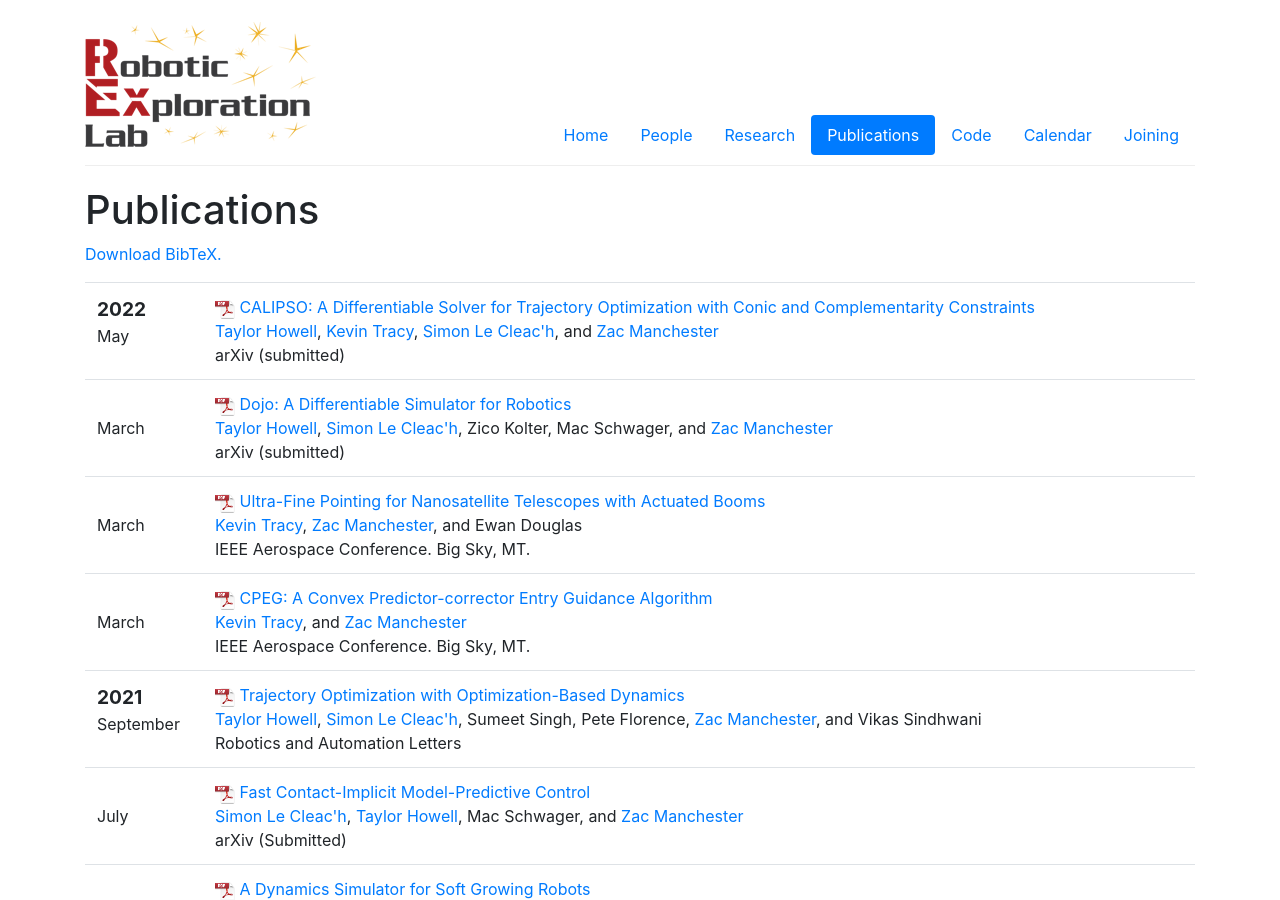
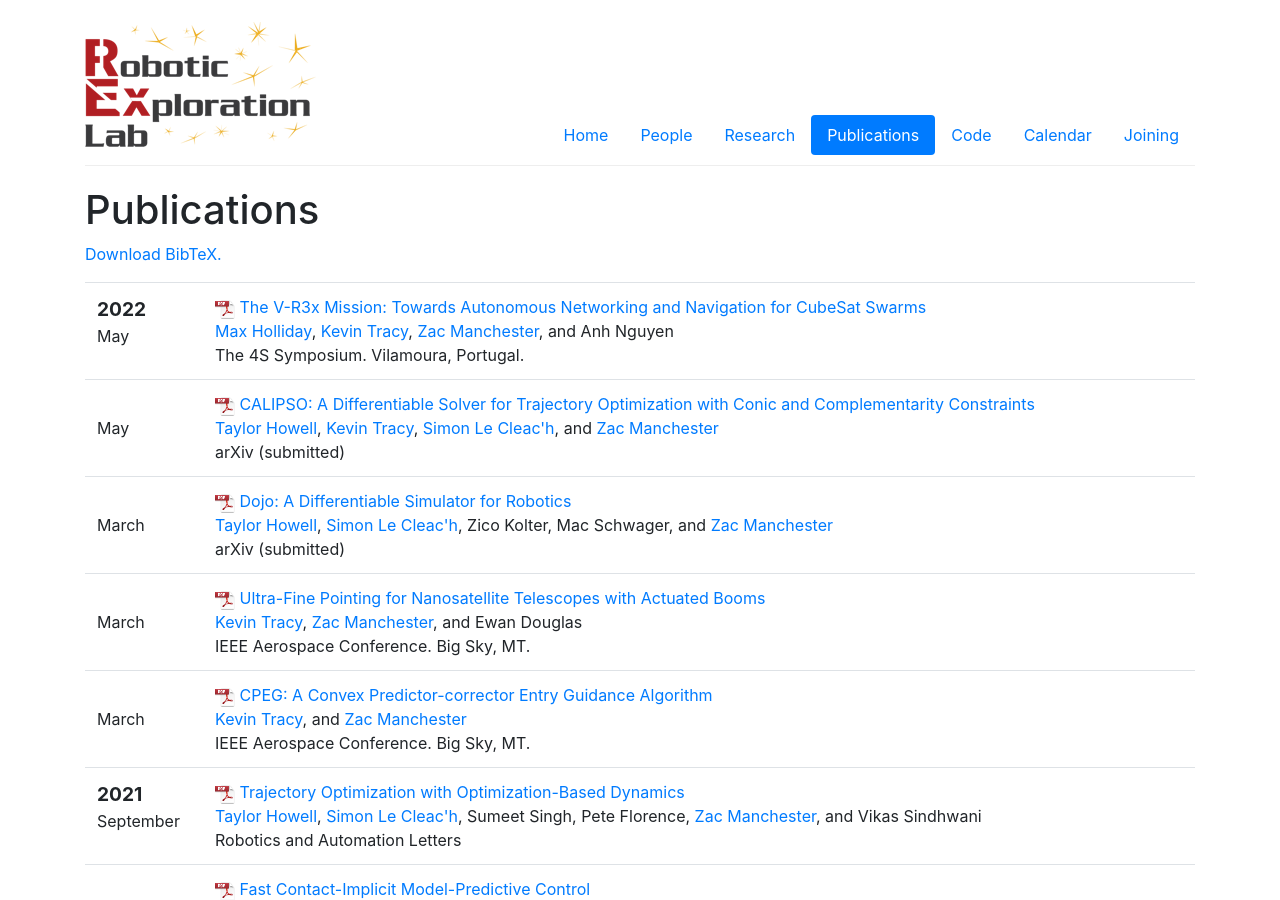
Before and after one commit to RoboticExplorationLab/roboticexplorationlab.github.io, a Jekyll site: the page built from publications.html, in a window 1280 px wide and 900 px high. Built offline with Jekyll 4.4.1, drawn with Linux system fonts in a browser that asks for light colours.

```diff
--- a/_data/pubs.yml
+++ b/_data/pubs.yml
@@ -1,3 +1,11 @@
+- title: "The V-R3x Mission: Towards Autonomous Networking and Navigation for CubeSat Swarms"
+  authors: [max, kevin, zac, Anh Nguyen]
+  date: 2022-05-19
+  publisher: The 4S Symposium.
+  pub-type: conference
+  venue: Vilamoura, Portugal
+  pdf: vr3x.pdf
+
 - title: "CALIPSO: A Differentiable Solver for Trajectory Optimization with Conic and Complementarity Constraints"
   authors: [taylor, kevin, simon, zac]
   date: 2022-05-08
```
Also changed, not shown: 1 other file.
